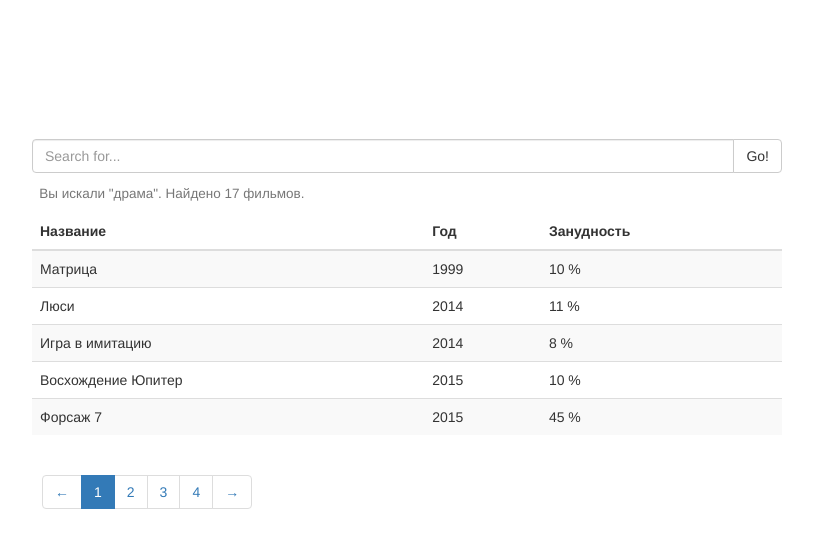
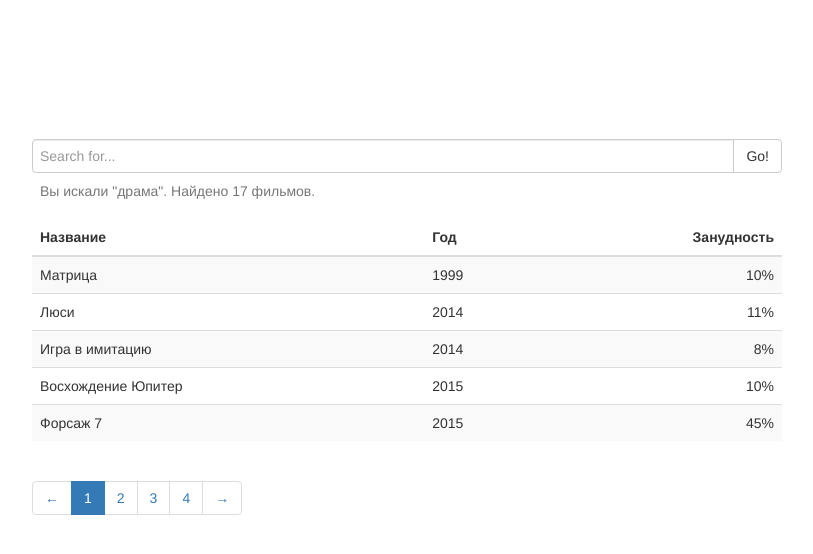
Before and after one commit to dariyagrishina/kind-of-graduation-project, a Flask app: page / in a window 1280 px wide. Shown: the part 51-605 px from the top of the page, without its empty margins (233-1046 px from the left). Run offline with Flask 2, Linux system fonts and the light colour scheme; some libraries are stand-ins or nearby versions.

Commit message:
Clean up html markup after #11

```diff
--- a/static/styles.css
+++ b/static/styles.css
@@ -6,6 +6,10 @@ body {
     margin-top: 10em;
 }
 
-h4 {
-    margin-left: 0.4em;
+/* Align text with the one in table */
+#search-form input[type=text] {
+    padding-left: 7px; /* +1px border */
 }
+#search-status {
+    padding: 8px;
+}
--- a/templates/index.html
+++ b/templates/index.html
@@ -46,62 +46,54 @@
     <div class="container">
       <div class="row">
         <div class="col-lg-8 col-lg-offset-2">
+
           <form id="search-form">
             <div class="input-group">
               <input type="text" class="form-control" placeholder="Search for...">
               <span class="input-group-btn">
                 <button type="submit" class="btn btn-default">Go!</button>
               </span>
-            </div><!-- /input-group -->
+            </div>
           </form>
-        </div><!-- /.col-lg-8 -->
-      </div>
-      <div class="row">
-        <div class="col-lg-8 col-lg-offset-2">
-          <h4><small>Вы искали "драма". Найдено 17 фильмов.</small></h4>
-        </div>
-      </div>
-       <div class="row">
-        <div class="col-lg-8 col-lg-offset-2">
+          <p id="search-status" class="text-muted">Вы искали "драма". Найдено 17 фильмов.</p>
+
           <table class="table table-striped">
             <thead>
               <tr>
                 <th>Название</th>
                 <th>Год</th>
-                <th>Занудность</th>
+                <th class="text-right">Занудность</th>
               </tr>
             </thead>
             <tbody>
               <tr>
                 <td>Матрица</td>
                 <td>1999</td>
-                <td>10 %</td>
+                <td class="text-right">10%</td>
               </tr>
               <tr>
                 <td>Люси</td>
                 <td>2014</td>
-                <td>11 %</td>
+                <td class="text-right">11%</td>
               </tr>
               <tr>
                 <td>Игра в имитацию</td>
                 <td>2014</td>
-                <td>8 %</td>
+                <td class="text-right">8%</td>
               </tr>
               <tr>
                 <td>Восхождение Юпитер</td>
                 <td>2015</td>
-                <td>10 %</td>
+                <td class="text-right">10%</td>
               </tr>
               <tr>
                 <td>Форсаж 7</td>
                 <td>2015</td>
-                <td>45 %</td>
+                <td class="text-right">45%</td>
               </tr>
             </tbody>
           </table>
-        </div>
-      </div>
-      <div class="col-lg-8 col-lg-offset-2 text-left">
+
           <nav>
             <ul class="pagination">
               <li><a href="#">←</a></li>
@@ -112,6 +104,8 @@
               <li><a href="#">→</a></li>
             </ul>
           </nav>
+
+        </div>
       </div>
     </div>
   </body>
```
Lines whose indentation alone changed are shown as unchanged.
